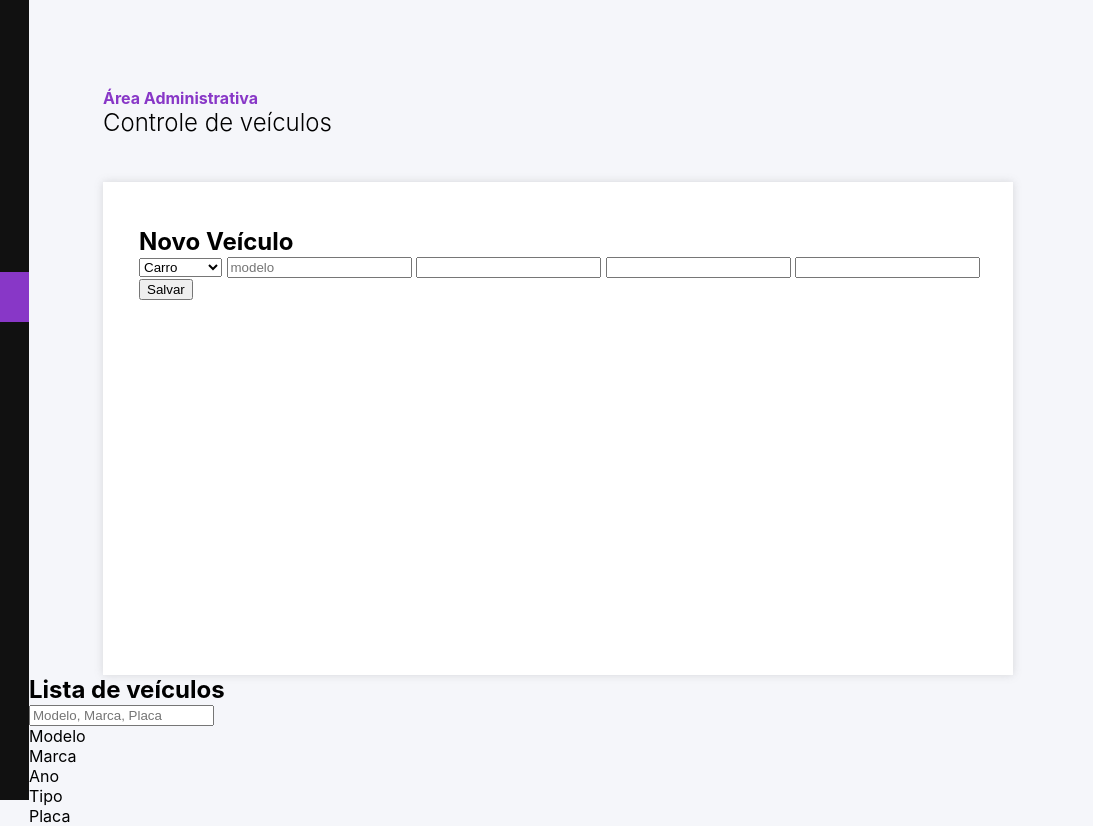
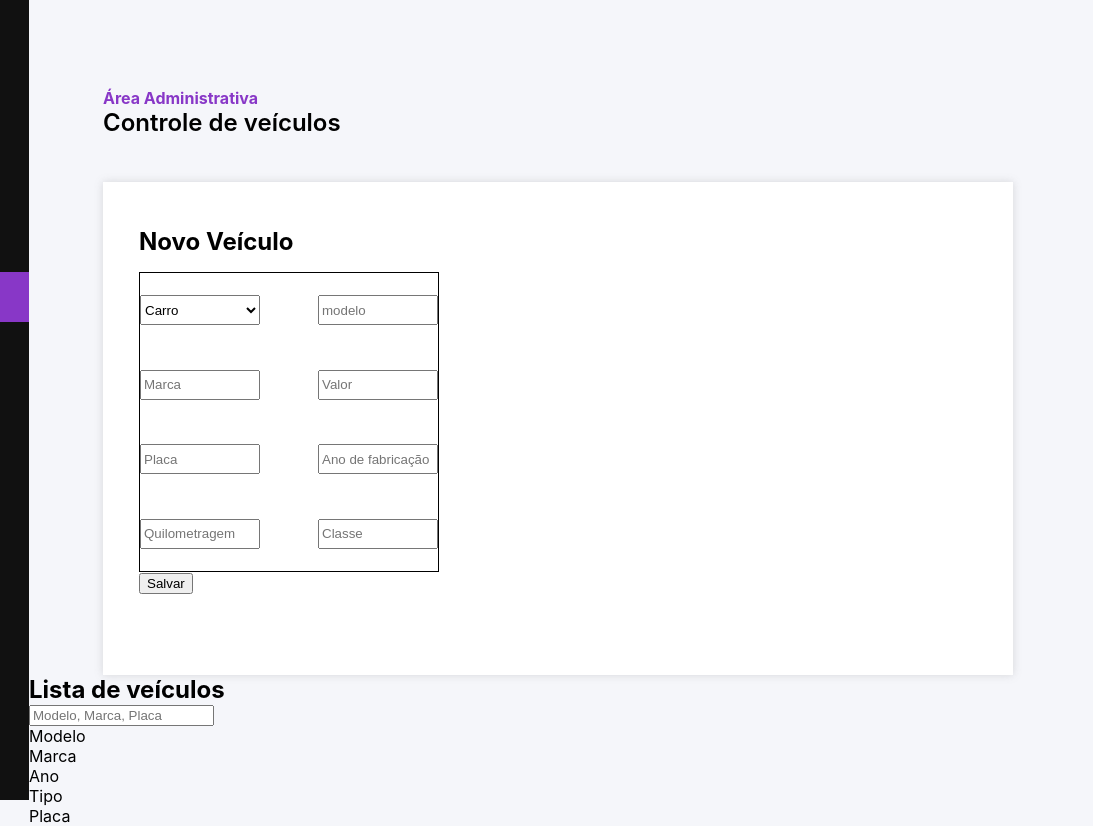
Before and after one commit to Giuseppe-Pallazini/OptimaProject, a plain HTML site: page site/pages/pageCarros/pageCarros.html in a window 1280 px wide. Shown: the full height of the page, 187-1280 px from the left. Drawn offline with Linux system fonts and the light colour scheme; files that its build step writes are made by us from their sources; files whose address does not match are found by name.

Commit message:
PageCarros Inputs iniciados

```diff
--- a/Api/src/controller/usuariocontroller.js
+++ b/Api/src/controller/usuariocontroller.js
@@ -34,7 +34,7 @@ server.post("/login", async (req, resp) => {
             throw new Error('Erro ao gerar token')
         }
 
-        resp.cookie('token', token);
+        resp.cookie('Authorization', token);
 
         resp.send({
              id: resposta.id,
--- a/Api/src/controller/veiculocontroller.js
+++ b/Api/src/controller/veiculocontroller.js
@@ -24,7 +24,7 @@
     try {
         const novoVeiculo = req.body;
 
-        await validateVehicle(novoVeiculo)
+        await validateVehicle(novoVeiculo) //! Validações para o cadastro de veículo
 
         const veiculoinserido = await inserirVeiculo(novoVeiculo);
 
--- a/Api/src/repository/usuarioRepository.js
+++ b/Api/src/repository/usuarioRepository.js
@@ -19,7 +19,7 @@ export async function generateToken(id, nome) {
 
 //! middleware para o token
 export async function verifyToken(req, res, next) {
-    const token = req.cookies.token;
+    const token = req.cookies.Authorization;
 
     if (!token) {
       console.log('Token n existe')
--- a/site/pages/pageCarros/pageCarros.css
+++ b/site/pages/pageCarros/pageCarros.css
@@ -13,7 +13,7 @@
         }
 
         h1 {
-            font-weight: 300;
+            font-weight: 600;
         }
 
     }
@@ -27,6 +27,22 @@
 
         .especificacoes-veiculo {
             margin: 2.8125em 0 0 2.25em;
+
+            .inputs {
+                display: flex;
+                flex-direction: row;
+                justify-content: space-between;
+                align-items: center;
+                flex-wrap: wrap;
+                border: 1px solid black;
+                width: 300px;
+                margin: 1em 0 0 0;
+                height: 300px;
+                input, select {
+                    width: 120px;
+                    height: 30px;
+                }
+            }
         }
     }
 }
--- a/site/pages/pageCarros/pageCarros.html
+++ b/site/pages/pageCarros/pageCarros.html
@@ -51,15 +51,20 @@
         <div class="cadastro-veiculo">
             <div class="especificacoes-veiculo">
                 <h1> Novo Veículo</h1>
+                <div class="inputs">
                     <select>
                         <option>Carro</option>
                         <option>Moto</option>
                         <option>Caminhão</option>
                     </select>
                     <input type="text" placeholder="modelo">
-                <input type="text" placeholder="">
-                <input type="text">
-                <input type="text">
+                    <input type="text" placeholder="Marca">
+                    <input type="number" placeholder="Valor">
+                    <input type="text" placeholder="Placa" maxlength="7">
+                    <input type="text" placeholder="Ano de fabricação" maxlength="4">
+                    <input type="text" placeholder="Quilometragem">
+                    <input type="text" placeholder="Classe">
+                </div>
                 <button> Salvar </button>
             </div>
 
```
Lines whose indentation alone changed are shown as unchanged.
